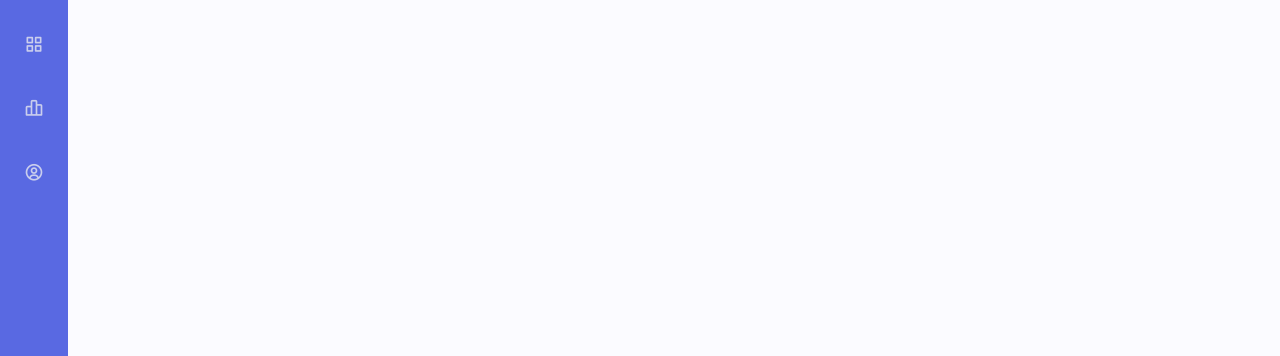
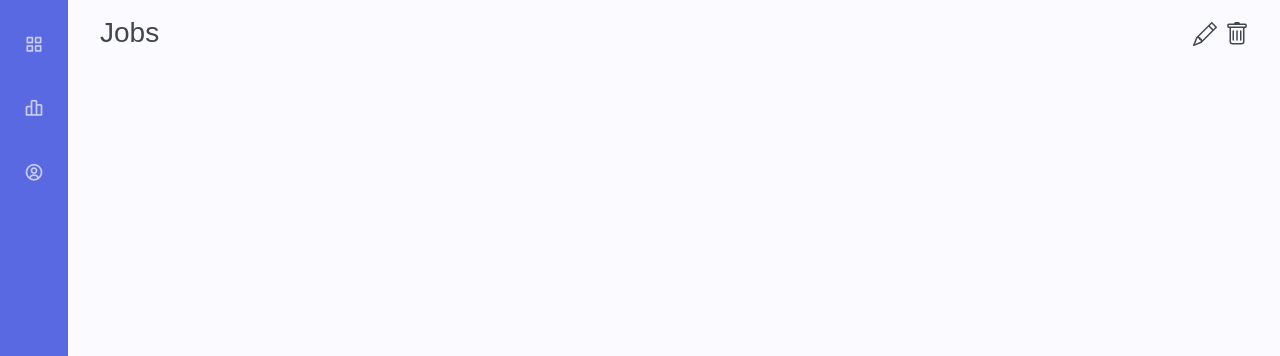
Before and after one commit to z-siddiqi/job-tracker, a Django app: a page that uses templates/base.html in a window 1280 px wide. Shown: the part 64-420 px from the top of the page. Run offline with Django 3.2, Linux system fonts and the light colour scheme; a user stored in the database is signed in; tables that the repository leaves empty hold one stand-in row (values such as "Sample post"); style sheets or scripts are compiled from the project's sources; parts of the project's set-up code (start-up, migrations or seed data) failed here and were passed over; some libraries are stand-ins or nearby versions.

Commit message:
add EditableBoardTitle component

```diff
--- a/src/App.js
+++ b/src/App.js
@@ -1,25 +1,25 @@
-import { useState, useEffect } from 'react';
-import EditableBoardTitle from './components/EditableBoardTitle';
+import { useState, useEffect } from "react";
+import EditableBoardTitle from "./components/EditableBoardTitle";
 
 const App = () => {
   // app -> (EditableBoardTitle -> (BoardEditFormModal + BoardDeleteFormModal)) + (JobList -> Job) + AddJobButton
 
-  const [boardTitle, setBoardTitle] = useState('');
+  const [boardTitle, setBoardTitle] = useState("");
 
   useEffect(() => {
-    setBoardTitle('Jobs');
+    setBoardTitle("Jobs");
   }, []);
 
   return (
     <div className="container-fluid cpx-0 pt-3" id="container">
-      <div className="row no-gutters align-items-center mb-3">
-        <h1>{boardTitle}</h1>
+      <div className="row no-gutters justify-content-between align-items-center mb-3">
+        <EditableBoardTitle title={boardTitle} />
       </div>
       <div className="row flex-row flex-nowrap overflow-y-hidden">
         {/* <JobList /> */}
       </div>
     </div>
   );
-}
+};
 
 export default App;
--- /dev/null
+++ b/src/components/EditableBoardTitle.jsx
@@ -0,0 +1,22 @@
+import { BsPencil } from "react-icons/bs";
+import { BsTrash } from "react-icons/bs";
+
+const EditableBoardTitle = (props) => {
+  return (
+    <>
+      <div className="text-truncate" style={{ flex: 1 }}>
+        <h3>{props.title}</h3>
+      </div>
+      <div className="d-flex text-nowrap ml-2">
+        <h4 className="cursor-pointer">
+          <BsPencil />
+        </h4>
+        <h4 className="cursor-pointer ml-2">
+          <BsTrash />
+        </h4>
+      </div>
+    </>
+  );
+};
+
+export default EditableBoardTitle;
--- a/static/css/base.css
+++ b/static/css/base.css
@@ -77,6 +77,10 @@ a #icon {
 	margin-bottom: 1.8rem;
 }
 
+.cursor-pointer {
+	cursor: pointer;
+}
+
 
 /* buttons */
 
```
